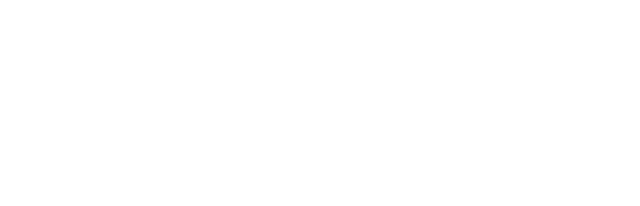
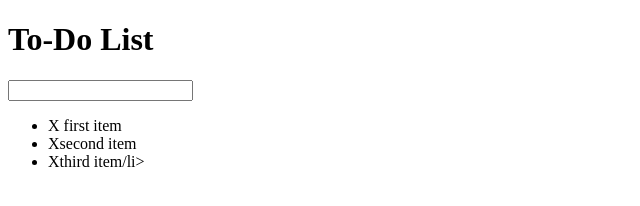
Before and after one commit to FendyPierre/ToDoList, a plain HTML site: page index.html in a window 1280 px wide. Shown: the whole page, without its empty margins (0-640 px from the left). Drawn offline with Linux system fonts and the light colour scheme.

Commit message:
basic wireframe

```diff
--- a/index.html
+++ b/index.html
@@ -2,10 +2,20 @@
 <html>
 <head>
     <title>Page Title</title>
-    <link rel="stylesheet" type="text/css" media="screen" href="/assets/css/ToDo.css" />
-    <script src="/assets/js/lib/jquery-3.3.1.min.js"></script>
+    <link rel="stylesheet" type="text/css" media="screen" src="/assets/css/ToDo.css" />
+    <script src="assets/js/lib/jquery-3.3.1.min.js"></script>
 </head>
 <body>
-    <script src="/assets/js/ToDo.js"></script>
+    <div id="container">
+        <h1>To-Do List</h1>
+        <input type="text">
+        <ul>
+            <li> <span> X</span> first item</li>
+            <li> <span> X</span>second item</li>
+            <li> <span> X</span>third item/li>
+        </ul>
+
+    </div>
+    <script src="assets/js/ToDo.js"></script>
 </body>
 </html>
```
